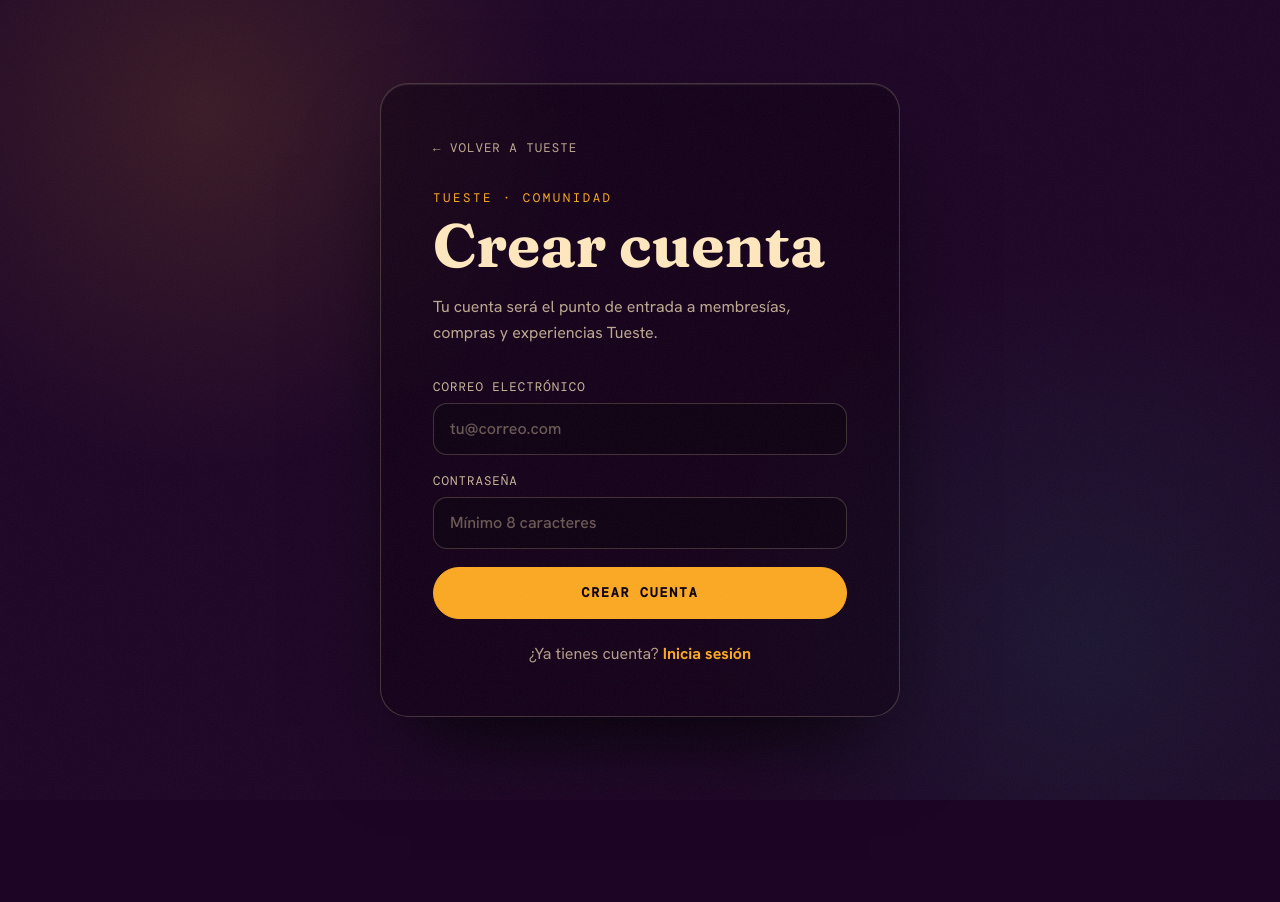
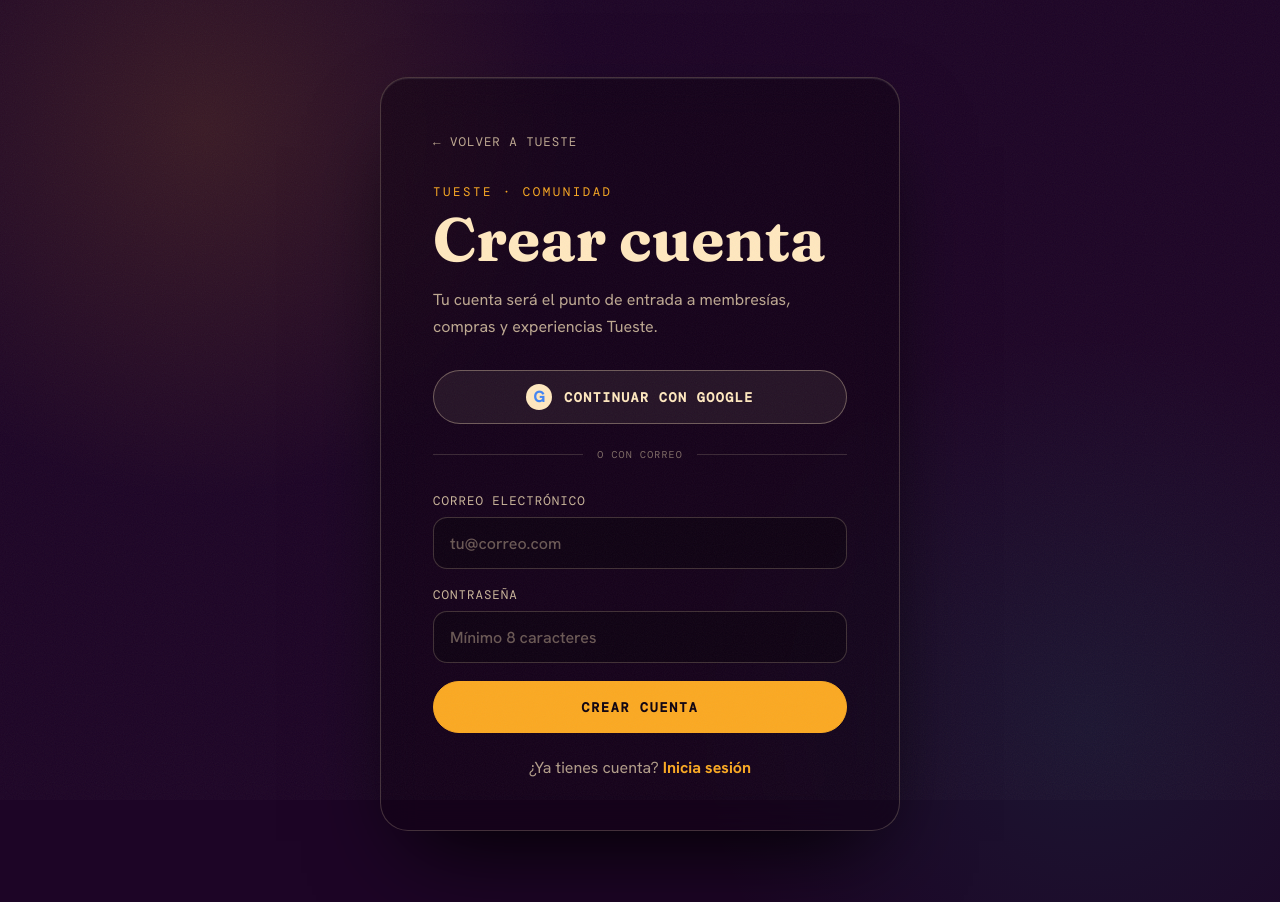
Before and after one commit to Experiencia-Tueste/Experiencia-tueste, a Next.js app: page /cuenta/registro in a window 1280 px wide. Shown: the top 902 px of the page. Before the commit the page ends 800 px from the top, so only its background shows below. Built offline with nearby package versions, Linux system fonts and the light colour scheme; no server answers; a web font is replaced by a local one.

Commit message:
feat(auth): add public Google sign-in

```diff
--- /dev/null
+++ b/src/app/cuenta/GoogleCustomerAuth.tsx
@@ -0,0 +1,21 @@
+import { loginWithGoogleAction } from './actions';
+import styles from './customer-auth.module.css';
+
+export function GoogleCustomerAuth({ fallback }: { fallback: 'login' | 'registro' }) {
+  return (
+    <>
+      <form action={loginWithGoogleAction} className={styles.oauthForm}>
+        <input type="hidden" name="fallback" value={fallback} />
+        <button className={styles.googleButton} type="submit">
+          <span aria-hidden="true" className={styles.googleMark}>
+            G
+          </span>
+          Continuar con Google
+        </button>
+      </form>
+      <div className={styles.divider} aria-hidden="true">
+        <span>o con correo</span>
+      </div>
+    </>
+  );
+}
--- a/src/app/cuenta/actions.ts
+++ b/src/app/cuenta/actions.ts
@@ -8,6 +8,29 @@
 export interface CustomerAuthState {
   status: 'idle' | 'error' | 'success';
   message: string;
+}
+
+export async function loginWithGoogleAction(formData: FormData) {
+  const fallbackPath =
+    formData.get('fallback') === 'registro'
+      ? '/cuenta/registro?oauth=fallido'
+      : '/cuenta/iniciar-sesion?oauth=fallido';
+  const supabase = await createServerSupabase();
+  if (!supabase) {
+    redirect(fallbackPath);
+  }
+
+  const redirectTo = new URL('/auth/confirm', loadSiteUrl()).toString();
+  const { data, error } = await supabase.auth.signInWithOAuth({
+    provider: 'google',
+    options: { redirectTo },
+  });
+
+  if (error || !data.url) {
+    redirect(fallbackPath);
+  }
+
+  redirect(data.url);
 }
 
 function credentialsFrom(formData: FormData) {
--- a/src/app/cuenta/customer-auth.module.css
+++ b/src/app/cuenta/customer-auth.module.css
@@ -55,6 +55,71 @@
   display: grid;
   gap: 18px;
   margin-top: 32px;
+}
+
+.oauthForm {
+  margin-top: 30px;
+}
+
+.googleButton {
+  width: 100%;
+  min-height: 54px;
+  display: flex;
+  align-items: center;
+  justify-content: center;
+  gap: 12px;
+  border: 1px solid rgba(var(--cream-rgb), 0.34);
+  border-radius: var(--radius-pill);
+  padding: 0 22px;
+  background: rgba(var(--cream-rgb), 0.07);
+  color: var(--cream);
+  cursor: pointer;
+  font-family: var(--font-mono);
+  font-weight: 700;
+  letter-spacing: 0.11em;
+  text-transform: uppercase;
+  transition:
+    border-color 180ms ease,
+    background 180ms ease,
+    transform 180ms ease;
+}
+
+.googleButton:hover {
+  border-color: rgba(var(--cream-rgb), 0.68);
+  background: rgba(var(--cream-rgb), 0.12);
+  transform: translateY(-1px);
+}
+
+.googleMark {
+  width: 26px;
+  height: 26px;
+  display: grid;
+  place-items: center;
+  border-radius: 50%;
+  background: var(--cream);
+  color: #4285f4;
+  font: 800 1rem/1 var(--font-sans);
+  letter-spacing: 0;
+}
+
+.divider {
+  display: flex;
+  align-items: center;
+  gap: 14px;
+  margin-top: 24px;
+  color: rgba(var(--cream-rgb), 0.46);
+  font-family: var(--font-mono);
+  font-size: var(--text-xs);
+  letter-spacing: 0.12em;
+  text-transform: uppercase;
+}
+
+.divider::before,
+.divider::after {
+  height: 1px;
+  flex: 1;
+  content: '';
+  background: rgba(var(--cream-rgb), 0.16);
 }
 
 .field {
--- a/src/app/cuenta/registro/page.tsx
+++ b/src/app/cuenta/registro/page.tsx
@@ -1,11 +1,17 @@
 import Link from 'next/link';
 import CustomerAuthForm from '../CustomerAuthForm';
+import { GoogleCustomerAuth } from '../GoogleCustomerAuth';
 import { registerCustomerAction } from '../actions';
 import styles from '../customer-auth.module.css';
 
 export const metadata = { title: 'Crear cuenta · Tueste' };
 
-export default function CustomerRegisterPage() {
+export default async function CustomerRegisterPage({
+  searchParams,
+}: {
+  searchParams: Promise<{ oauth?: string }>;
+}) {
+  const { oauth } = await searchParams;
   return (
     <main className={styles.page}>
       <section className={styles.card}>
@@ -17,6 +23,12 @@
         <p className={styles.intro}>
           Tu cuenta será el punto de entrada a membresías, compras y experiencias Tueste.
         </p>
+        {oauth ? (
+          <p className={styles.error} role="alert">
+            No pudimos continuar con Google. Inténtalo de nuevo en unos minutos.
+          </p>
+        ) : null}
+        <GoogleCustomerAuth fallback="registro" />
         <CustomerAuthForm mode="register" action={registerCustomerAction} />
         <p className={styles.switch}>
           ¿Ya tienes cuenta? <Link href="/cuenta/iniciar-sesion">Inicia sesión</Link>
```
Also changed, not shown: src/app/cuenta/iniciar-sesion/page.tsx (+13 -1 lines), 1 other file (tests, documents, lock files or other folders).
